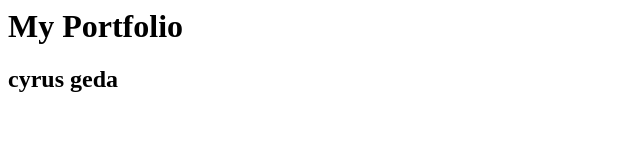
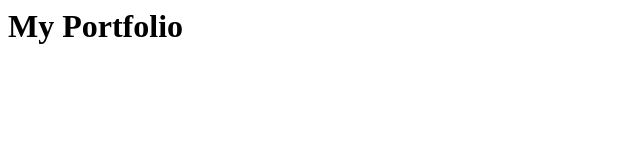
Before and after one commit to Aayush0430/portfolio, a plain HTML site: page index.html in a window 1280 px wide. Shown: the whole page, without its empty margins (0-640 px from the left). Drawn offline with Linux system fonts and the light colour scheme.

Commit message:
changesMade

```diff
--- a/index.html
+++ b/index.html
@@ -1,2 +1 @@
 <h1>My Portfolio</h1>
-<h2>cyrus geda</h2>
```
